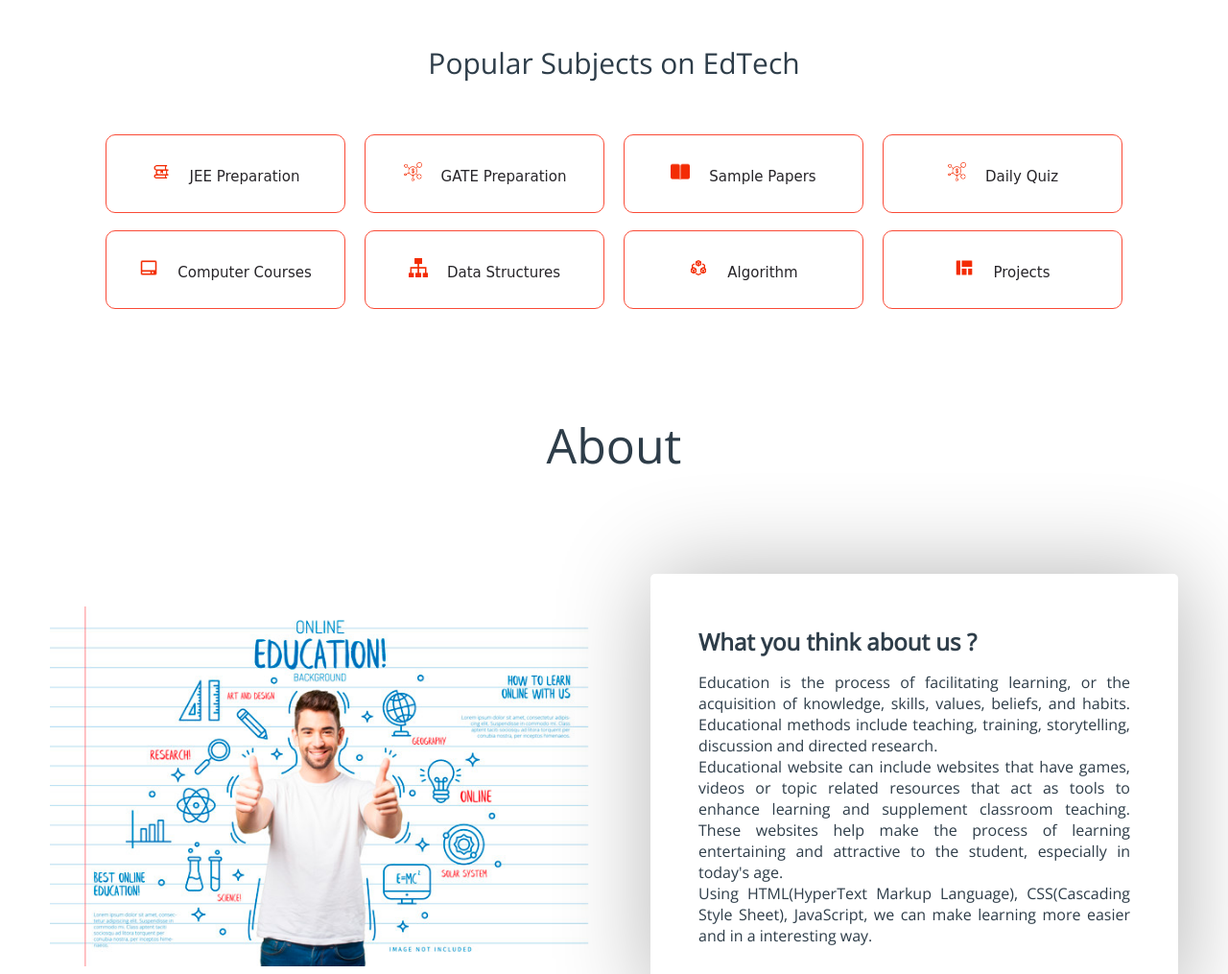
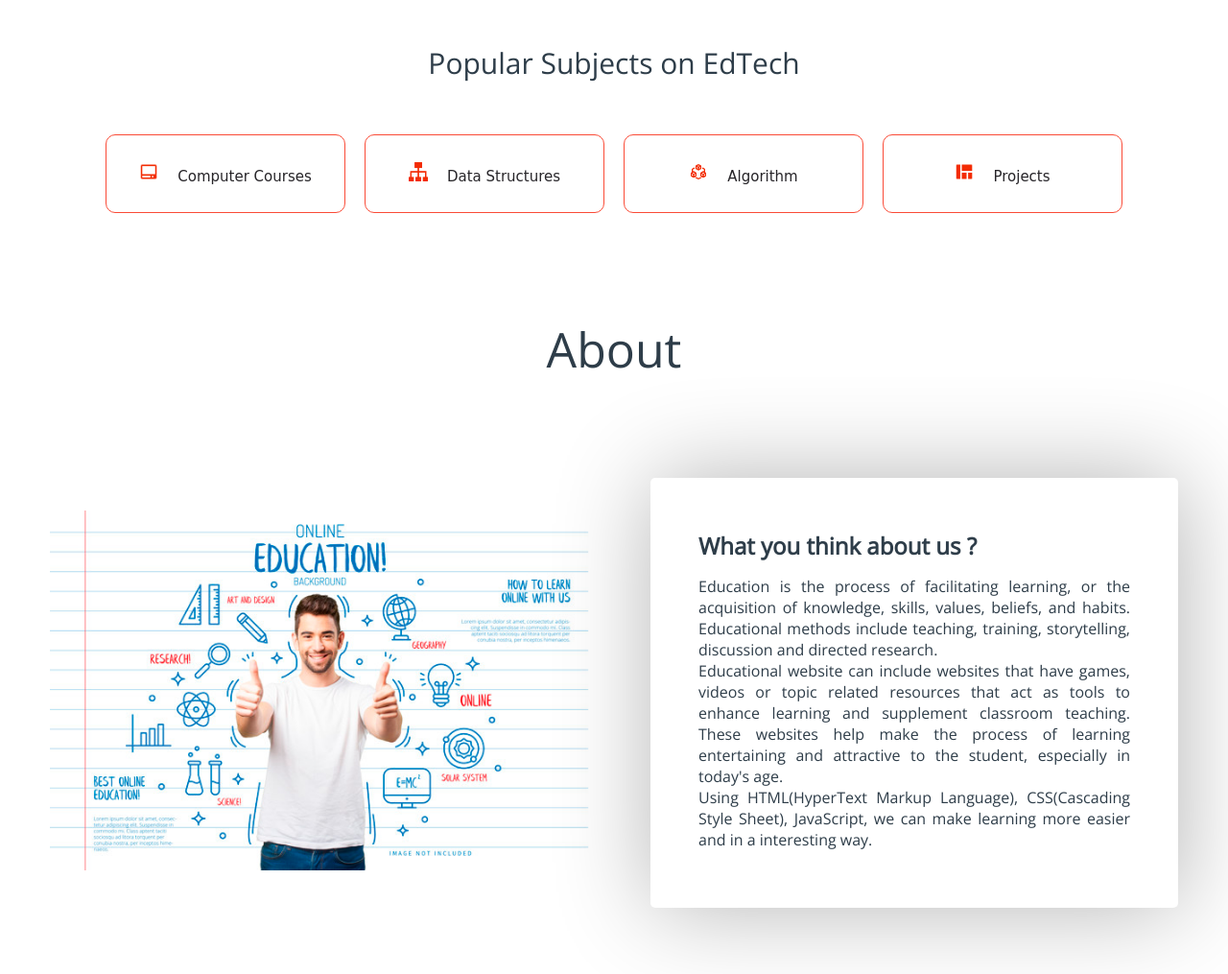
Before and after one commit to Vineet-Vankar/EdTech, a plain HTML site: page index.html in a window 1280 px wide. Shown: the part 920-1935 px from the top of the page at 96% size. Drawn offline with nearby package versions, Linux system fonts and the light colour scheme.

Commit message:
course update

```diff
--- a/index.html
+++ b/index.html
@@ -67,12 +67,6 @@
 	</div>
 	<br><br>
 	<div class="course">
-		<div class="cbox">
-		<div class="det"><a href="subjects/jee.html"><img src="images/courses/book.png">JEE Preparation</a></div>
-		<div class="det"><a href="subjects/gate.html"><img src="images/courses/d1.png">GATE Preparation</a></div>
-		<div class="det"><a href="subjects/jee.html#sample_papers"><img src="images/courses/paper.png">Sample Papers</a></div>
-		<div class="det"><a href="subjects/quiz.html"><img src="images/courses/d1.png">Daily Quiz</a></div>
-		</div>
 		<div class="cbox">
 		<div class="det"><a href="subjects/computer_courses.html"><img src="images/courses/computer.png">Computer Courses</a></div>
 		<div class="det"><a href="subjects/computer_courses.html#data"><img src="images/courses/data.png">Data Structures</a></div>
@@ -286,7 +280,7 @@
 					<a href="#"><img src="images/icon\linkedin.png"></a>
 				</div><br><br>
 				<p class="rights-text">Copyright © 2024 All Rights Reserved.</p>
-				<br><p><img src="images/icon/location.png"> Vishwakarma Government Enggineering College<br>Chandkheda, Gujarat-144401</p><br>
+				<br><p><img src="images/icon/location.png"> Vishwakarma Government Enggineering College<br>Chandkheda, Gujarat-382424</p><br>
 				<p><img src="images/icon/phone.png"> +91-1234-567-890<br><img src="images/icon/mail.png">&nbsp; edtechonline123@gmail.com</p>
 			</div>
 			<div class="right-col">
```
Also changed, not shown: login.html (+0 -1 lines), subjects/computer_courses.html (+2 -9 lines).
